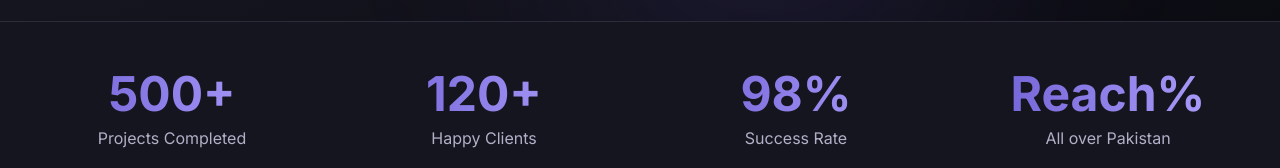
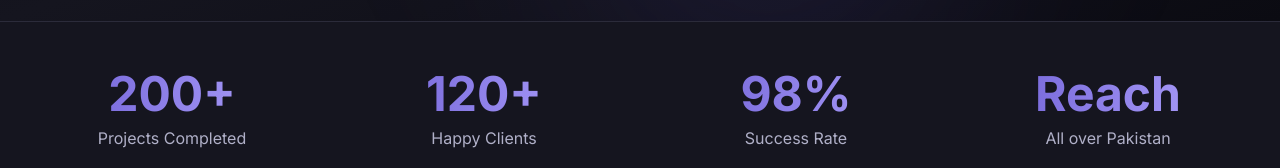
Before and after one commit to hananirfan91-hub/app, a React (Vite) app: page /about in a window 1280 px wide. Shown: the part 522-690 px from the top of the page. Built offline with nearby package versions, Linux system fonts and the light colour scheme; no server answers.

Commit message:
Update About.tsx

```diff
--- a/src/pages/About.tsx
+++ b/src/pages/About.tsx
@@ -47,10 +47,10 @@
 ];
 
 const stats = [
-  { value: '500+', label: 'Projects Completed' },
+  { value: '200+', label: 'Projects Completed' },
   { value: '120+', label: 'Happy Clients' },
   { value: '98%', label: 'Success Rate' },
-  { value: 'Reach%', label: 'All over Pakistan' },
+  { value: 'Reach', label: 'All over Pakistan' },
 
 ];
 
```
